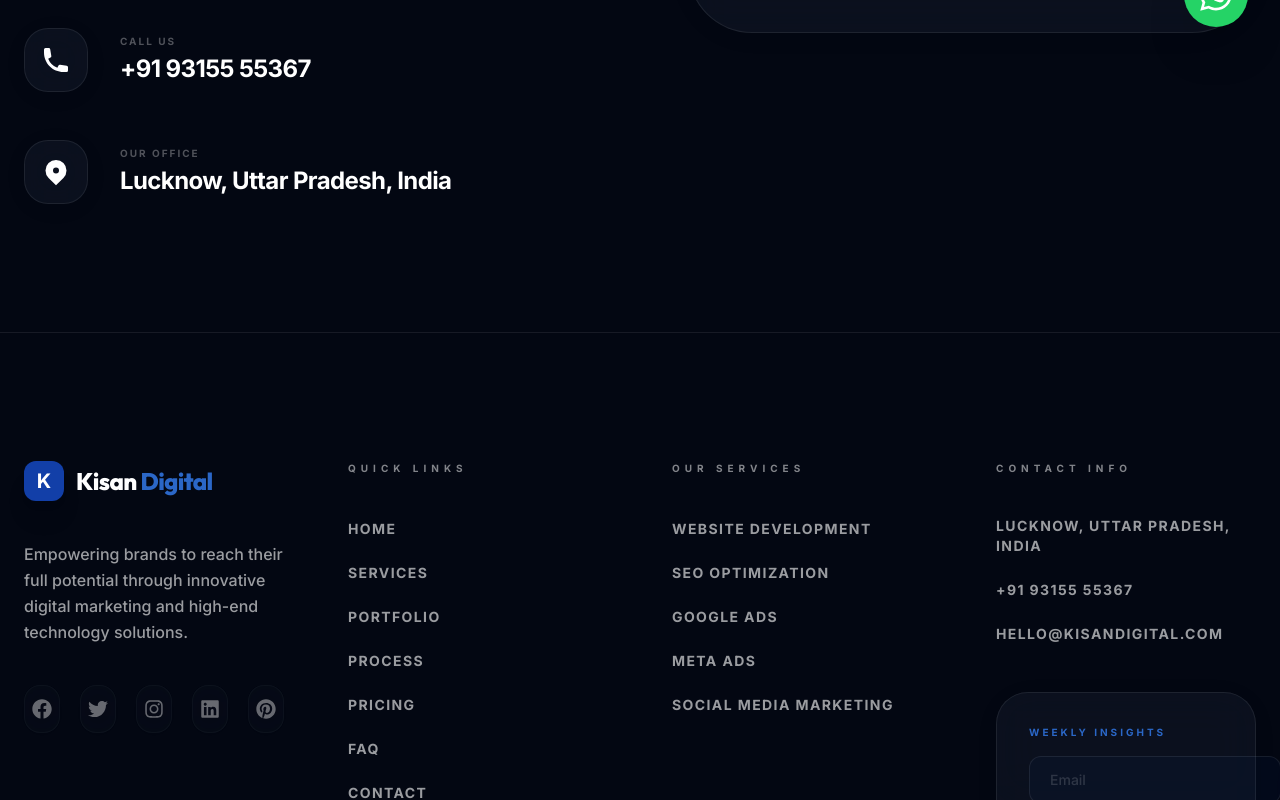
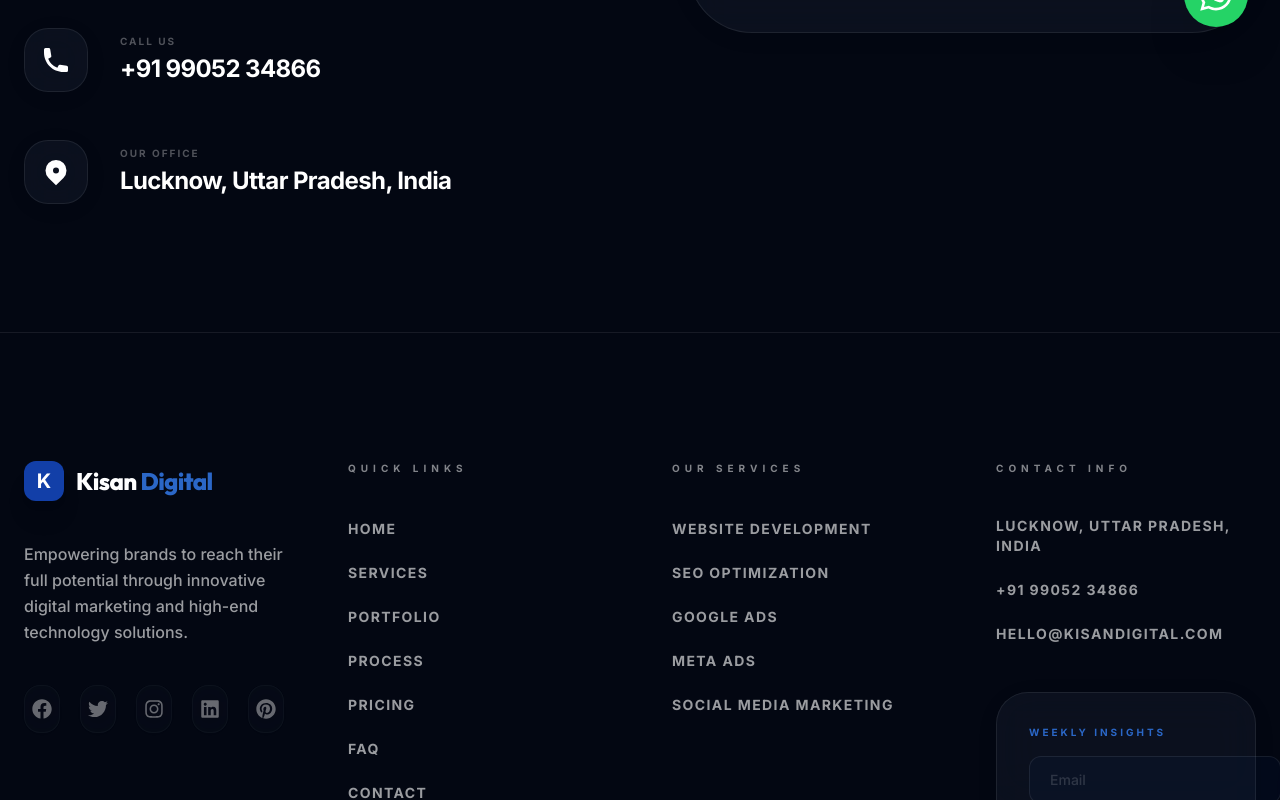
Before and after one commit to saifAnsari732/kisandigital, a React (Vite) app: page /contact in a window 1280 px wide. Shown: the part 741-1541 px from the top of the page. Built offline with nearby package versions, Linux system fonts and the light colour scheme.

Commit message:
haaa hua

```diff
--- a/src/components/Contact.jsx
+++ b/src/components/Contact.jsx
@@ -19,7 +19,7 @@ const Contact = () => {
     const { name, email, service, message } = formData;
 
     // Construct WhatsApp message
-    const waNumber = "919315555367";
+    const waNumber = "919905234866";
     const text = `Hello Kisan Digital!%0A%0A*New Inquiry*%0A%0A*Name:* ${name}%0A*Email:* ${email}%0A*Service:* ${service}%0A*Message:* ${message}`;
 
     window.open(`https://wa.me/${waNumber}?text=${text}`, '_blank');
@@ -58,7 +58,7 @@ const Contact = () => {
             <div className="space-y-12">
               {[
                 { icon: <HiMail />, label: 'Email us', value: 'hello@kisandigital.com' },
-                { icon: <HiPhone />, label: 'Call us', value: '+91 93155 55367' },
+                { icon: <HiPhone />, label: 'Call us', value: '+91 99052 34866' },
                 { icon: <HiLocationMarker />, label: 'Our Office', value: 'Lucknow, Uttar Pradesh, India' },
               ].map((item, index) => (
                 <div key={index} className="flex gap-8 items-center group">
--- a/src/components/Footer.jsx
+++ b/src/components/Footer.jsx
@@ -70,7 +70,7 @@ const Footer = () => {
             <h4 className="text-[10px] uppercase tracking-[0.5em] font-black opacity-50 mb-10">Contact Info</h4>
             <ul className="space-y-6 opacity-60">
               <li className="font-bold text-sm uppercase tracking-widest">Lucknow, Uttar Pradesh, India</li>
-              <li className="font-bold text-sm uppercase tracking-widest">+91 93155 55367</li>
+              <li className="font-bold text-sm uppercase tracking-widest">+91 99052 34866</li>
               <li className="font-bold text-sm uppercase tracking-widest">hello@kisandigital.com</li>
             </ul>
             <div className="mt-12 p-8 rounded-[2rem] glass border border-[var(--border-color)] backdrop-blur-3xl shadow-2xl">
```
